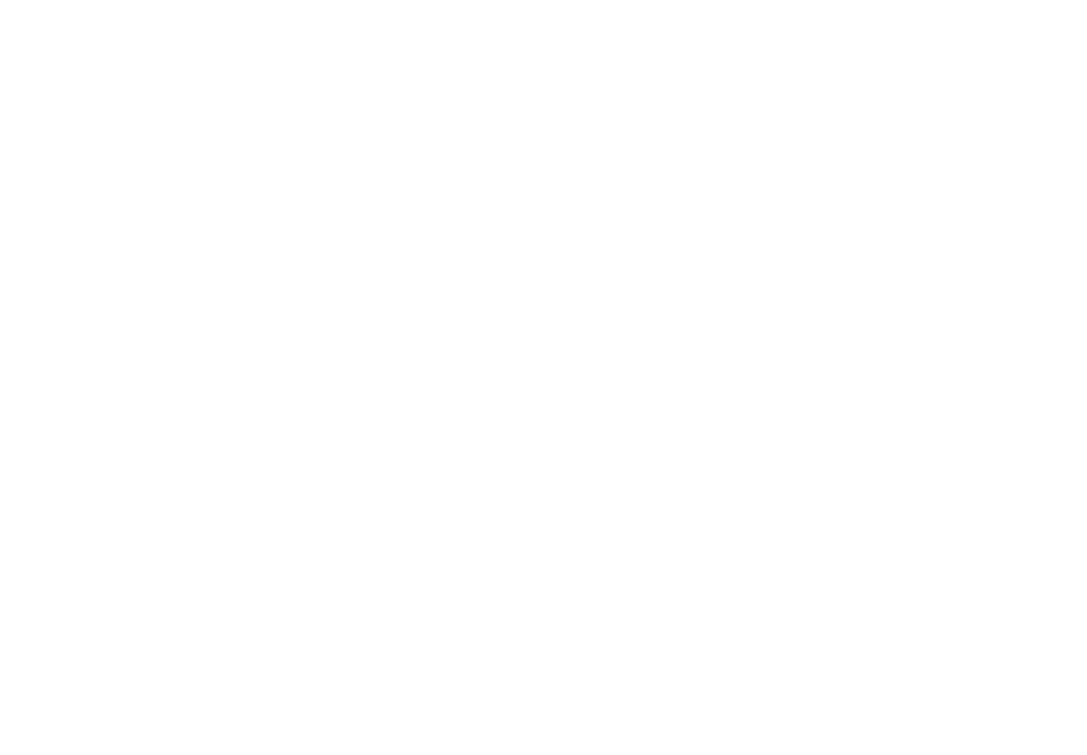
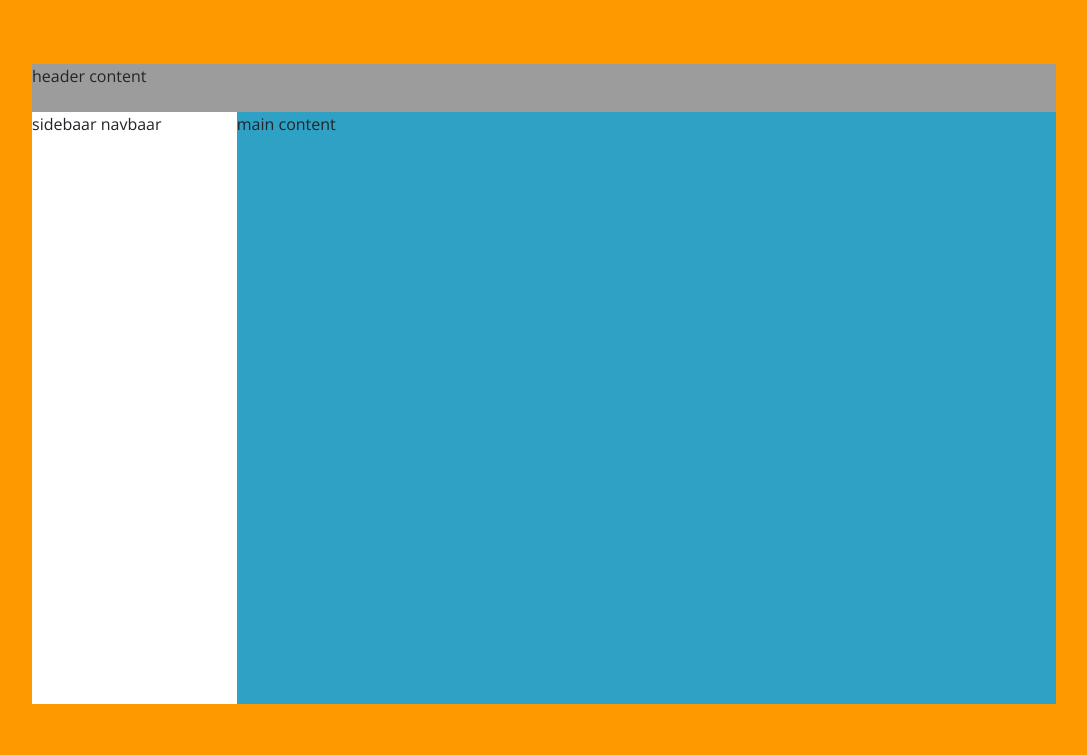
Before and after one commit to Salman-Farshe/Trillo, a website: page index.html in a window 1280 px wide. Shown: the whole page, without its empty margins (96-1183 px from the left). Drawn offline with nearby package versions, Linux system fonts and the light colour scheme.

Commit message:
installing sass && creating a basic layout

```diff
--- a/index.html
+++ b/index.html
@@ -21,6 +21,19 @@
 </head>
 <body>
 
+    <div class="container">
+        <header class="header">
+            header content
+        </header>
+        <div class="content">
+            <nav class="sidebar">
+                sidebaar navbaar
+            </nav>
+            <main class="hotel__view">
+                main content
+            </main>
+        </div>
+    </div>
 
     <!-- fontawesome webfont -->
     <script src="https://kit.fontawesome.com/70401da5f8.js" crossorigin="anonymous"></script>
--- a/sass/abstracts/variable.scss
+++ b/sass/abstracts/variable.scss
@@ -0,0 +1,7 @@
+:root{
+    --primary-color: #ff9900;
+    --secondary-color: #2fa1c4;
+    --light-color: #ffffff;
+    --dark-color: #333333;
+    --dark-light-color: #9c9c9c;
+}
--- a/sass/base/typography.scss
+++ b/sass/base/typography.scss
@@ -1,3 +1,11 @@
 html, body{
     font-family: 'Open Sans', sans-serif;
 }
+
+html{
+    font-size: 1rem;
+}
+
+body{
+    background-color: var(--primary-color);
+}
--- a/sass/layouts/flex.scss
+++ b/sass/layouts/flex.scss
@@ -0,0 +1,16 @@
+.content{
+    display: flex;
+    height: 100%; // depends on parent element
+}
+
+.sidebar{
+    flex: 0 1 20%; // grow, shrink, basis
+    background-color: var(--light-color);
+    height: 100%;
+}
+
+.hotel__view{
+    flex: 1; // only grow
+    background-color: var(--secondary-color);
+    height: 100%;
+}
--- a/sass/layouts/header.scss
+++ b/sass/layouts/header.scss
@@ -0,0 +1,5 @@
+.header{
+    width: 100%; // depends on parent element
+    height: 3rem;
+    background-color: var(--dark-light-color);
+}
--- a/sass/pages/home.scss
+++ b/sass/pages/home.scss
@@ -0,0 +1,7 @@
+.container{
+    max-width: 80vw;
+    height: 80vh;
+    margin: 4rem auto;
+    background-color: var(--light-color);
+    padding: 0;
+}
```
Also changed, not shown: package.json (added, +22 -0 lines), css/style.css, 1 other file.
